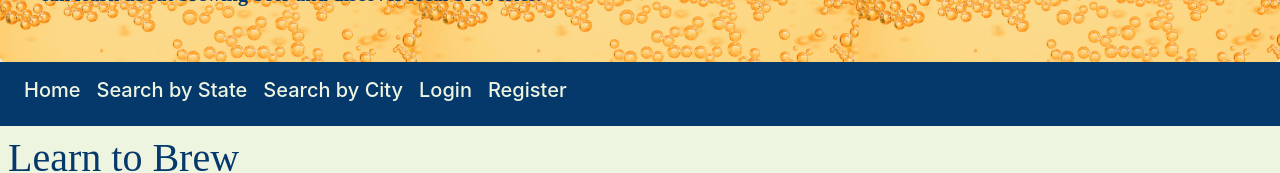
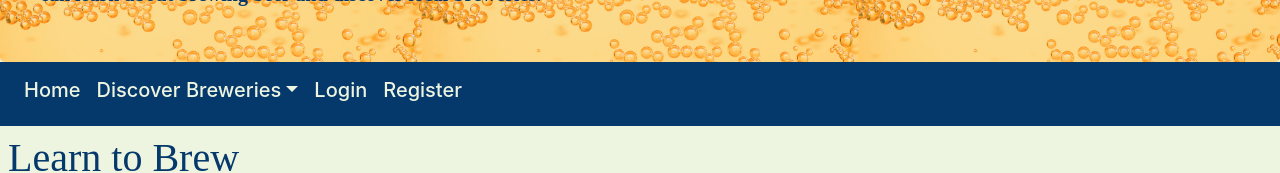
Before and after one commit to misn0147/hoppin-around, a React (Create React App) app in the folder client/: page / in a window 1280 px wide. Shown: the part 184-357 px from the top of the page. Built offline with nearby package versions, Linux system fonts and the light colour scheme; a web font is replaced by a local one.

Commit message:
enhanced navbar

```diff
--- a/client/src/components/Home.js
+++ b/client/src/components/Home.js
@@ -52,7 +52,6 @@ function Home() {
         <>
             <div className="App">
             <h1 className="page-title-font pl-2 mt-2">Learn to Brew</h1>
-
                 <Brewing101 />
             </div>
             <h1 className="page-title-font pl-2">Beer Trivia</h1>
--- a/client/src/components/NavBar.js
+++ b/client/src/components/NavBar.js
@@ -38,7 +38,21 @@ function NavBar() {
                                 Home
                             </Link>
                         </span>
-                        <span className="nav-item">
+                        <li class="nav-item dropdown">
+                            <span
+                                className="nav-link dropdown-toggle h5"
+                                id="navbarDropdownMenuLink"
+                                data-toggle="dropdown"
+                                aria-haspopup="true"
+                                aria-expanded="false"
+                            >
+                                Discover Breweries
+                            </span>
+                            <div
+                                className="dropdown-menu nav-color"
+                                aria-labelledby="navbarDropdownMenuLink"
+                            >
+                                <span className="dropdown-item nav-item">
                                     <Link
                                         to="/stateSearch"
                                         className="nav-link mx-auto h5"
@@ -46,7 +60,7 @@ function NavBar() {
                                         Search by State
                                     </Link>
                                 </span>
-                        <span className="nav-item">
+                                <span className="dropdown-item nav-item">
                                     <Link
                                         to="/locationSearch"
                                         className="nav-link mx-auto h5"
@@ -54,7 +68,9 @@ function NavBar() {
                                         Search by City
                                     </Link>
                                 </span>
-                        {userStatus ?
+                            </div>
+                        </li>
+                        {userStatus ? (
                             <>
                                 <span className="nav-item">
                                     <span
@@ -68,7 +84,7 @@ function NavBar() {
                                     </span>
                                 </span>
                             </>
-                        :
+                        ) : (
                             <>
                                 <span className="nav-item">
                                     <Link
@@ -87,7 +103,7 @@ function NavBar() {
                                     </Link>
                                 </span>
                             </>
-                        }
+                        )}
                     </div>
                 </div>
             </nav>
--- a/client/src/index.css
+++ b/client/src/index.css
@@ -14,7 +14,7 @@ code {
     monospace;
 }
 
-.nav-color {
+.nav-color, .dropdown-item:hover {
   background-color: #05386b;
 }
 
```
Lines whose indentation alone changed are shown as unchanged.
